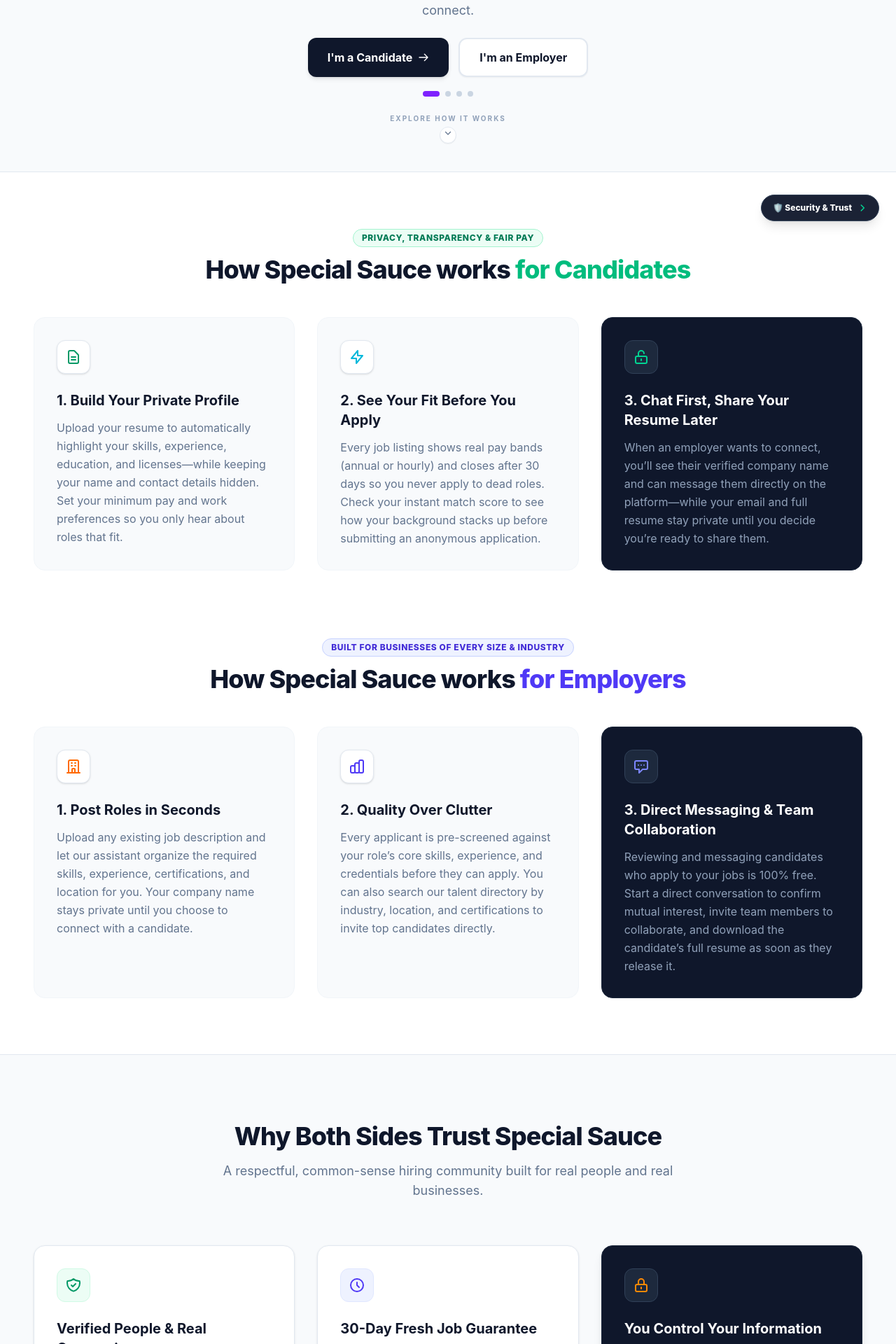
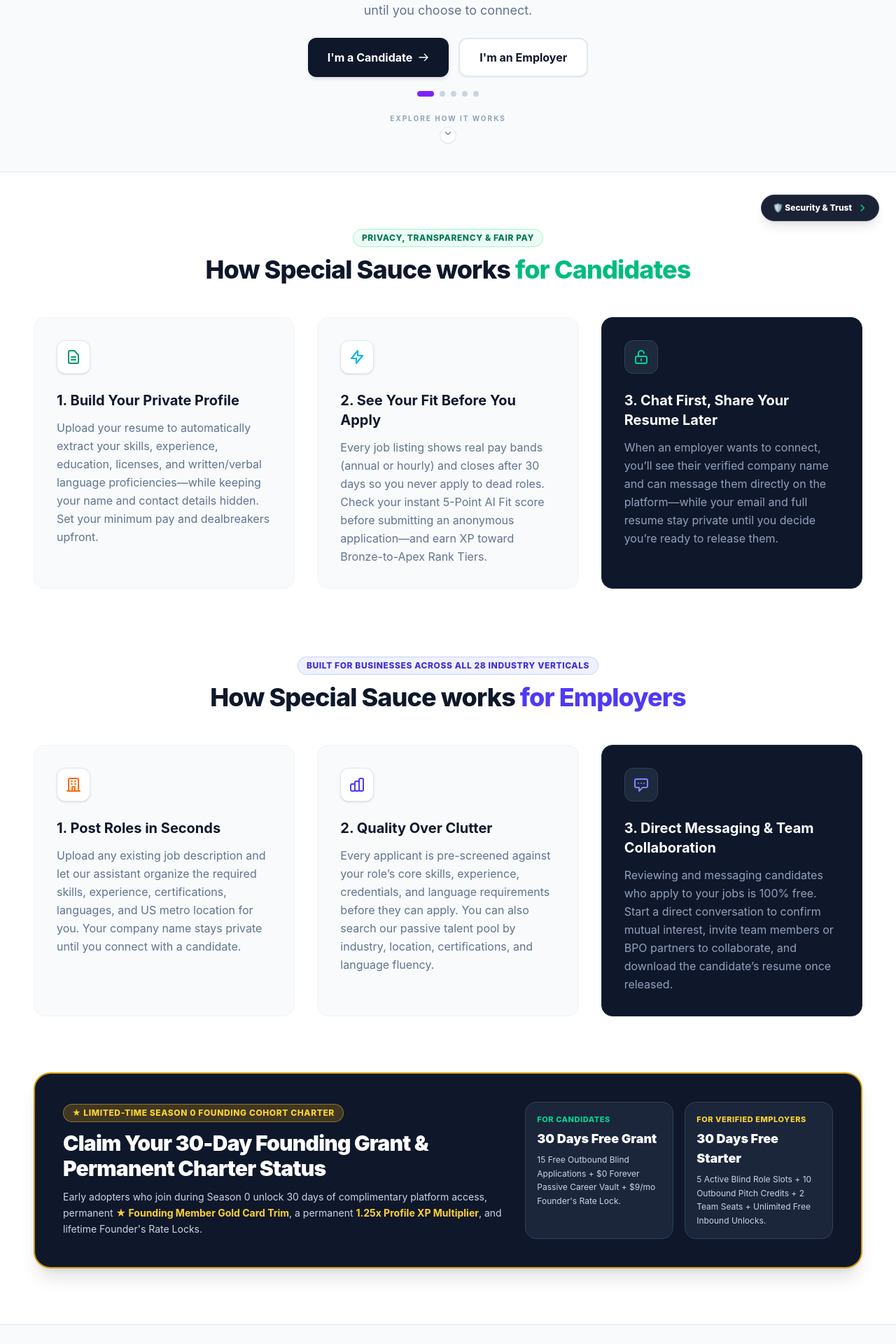
Before and after one commit to SpecialSauceIO/secure-job-board, a Next.js app: page / in a window 1280 px wide. Shown: the part 460-2380 px from the top of the page at 70% size. Built offline with nearby package versions, Linux system fonts and the light colour scheme.

Commit message:
Add 30-Day Season 0 Founding Grants slide #2 and increase hero slider interval to 9000ms

```diff
--- a/src/app/page.tsx
+++ b/src/app/page.tsx
@@ -8,13 +8,14 @@ export default function LandingPage() {
   const [currentSlide, setCurrentSlide] = useState(0)
   const [showTechDocsModal, setShowTechDocsModal] = useState(false)
 
-  // Cycles through slides 0, 1, 2, and 3 every 7 seconds (7000ms)
+  // Cycles through slides 0, 1, 2, 3, and 4 every 9 seconds (9000ms)
+  // Using [currentSlide] in the dependency array also resets the 9s timer if a user clicks a dot manually
   useEffect(() => {
     const timer = setInterval(() => {
-      setCurrentSlide((prev) => (prev === 3 ? 0 : prev + 1))
-    }, 7000)
+      setCurrentSlide((prev) => (prev === 4 ? 0 : prev + 1))
+    }, 9000)
     return () => clearInterval(timer)
-  }, [])
+  }, [currentSlide])
 
   const scrollToHowItWorks = () => {
     const el = document.getElementById('how-it-works')
@@ -70,7 +71,7 @@ export default function LandingPage() {
             </Link>
           </div>
 
-          {/* CENTERED: Tagline (With generous breathing room now that nav links are removed) */}
+          {/* CENTERED: Tagline */}
           <div className="absolute left-1/2 -translate-x-1/2 hidden lg:flex items-center gap-4 pointer-events-none">
             <span className="h-5 w-px bg-slate-200"></span>
             <p className="text-[11px] font-bold text-slate-500 tracking-[0.15em] uppercase whitespace-nowrap">
@@ -101,7 +102,7 @@ export default function LandingPage() {
       <section className="relative pt-28 pb-10 px-6 md:px-12 max-w-7xl mx-auto flex flex-col items-center text-center">
         {/* Cross-fading text container */}
         <div className="grid [grid-template-areas:'stack'] mb-6 w-full place-items-center">
-          {/* SLIDE 0: Universal Opening Slide */}
+          {/* SLIDE 0 (Slide #1): Universal Opening Slide */}
           <div
             className={`[grid-area:stack] bg-slate-50 flex flex-col items-center transition-all duration-700 ${
               currentSlide === 0
@@ -114,7 +115,7 @@ export default function LandingPage() {
                 <span className="animate-ping absolute inline-flex h-full w-full rounded-full bg-violet-400 opacity-75"></span>
                 <span className="relative inline-flex rounded-full h-2 w-2 bg-violet-600"></span>
               </span>
-              Built for Every Industry • Privacy-First Hiring
+              28 Industry Verticals • Privacy-First Hiring
             </div>
             <h1 className="text-4xl sm:text-5xl md:text-6xl font-extrabold text-slate-900 tracking-tight leading-[1.1] max-w-4xl mb-4">
               Changing the Hiring{' '}
@@ -125,14 +126,45 @@ export default function LandingPage() {
               For good.
             </h1>
             <p className="text-base md:text-lg text-slate-500 max-w-2xl leading-relaxed">
-              Whether you work in Healthcare, Finance, Skilled Trades, Education, Operations, or Tech—we replace black-hole job boards with upfront pay transparency, skill-first matching, and complete privacy until you choose to connect.
+              Whether you work in Healthcare, Hospitality, Finance, Skilled Trades, Agriculture, Government, or Tech—we replace black-hole job boards with upfront pay transparency, skill-and-language matching, and complete privacy until you choose to connect.
             </p>
           </div>
 
-          {/* SLIDE 1: No Ghost Jobs or Spam */}
+          {/* SLIDE 1 (Slide #2): 30-Day Season 0 Founding Grants */}
           <div
             className={`[grid-area:stack] bg-slate-50 flex flex-col items-center transition-all duration-700 ${
               currentSlide === 1
+                ? 'opacity-100 translate-y-0 z-10'
+                : 'opacity-0 pointer-events-none z-0'
+            }`}
+          >
+            <div className="inline-flex items-center gap-2 px-3.5 py-1 rounded-full bg-amber-100 border border-amber-300 text-amber-900 text-[11px] font-extrabold uppercase tracking-wide mb-5 shadow-2xs">
+              <span className="text-amber-600">★</span>
+              Season 0 Founding Cohort Now Open • 30-Day Charter Grants
+            </div>
+            <h1 className="text-4xl sm:text-5xl md:text-6xl font-extrabold text-slate-900 tracking-tight leading-[1.1] max-w-4xl mb-4">
+              30-Day{' '}
+              <span className="text-transparent bg-clip-text bg-gradient-to-r from-amber-500 via-orange-500 to-indigo-600">
+                Founding Grants.
+              </span>
+              <br />
+              Locked-in charter perks.
+            </h1>
+            <p className="text-base md:text-lg text-slate-500 max-w-2xl leading-relaxed">
+              Join during our initial Season 0 launch window to unlock a{' '}
+              <strong className="text-slate-700">
+                30-Day Founding Member Grant
+              </strong>
+              —including 15 free blind applications for verified Candidates, 30 days of Starter access (5 active role slots + 10 pitch credits) for Domain-Verified Employers, permanent{' '}
+              <strong className="text-slate-700">★ Gold Charter Trim</strong>, a{' '}
+              <strong className="text-slate-700">1.25x XP Rank Boost</strong>, and lifetime Founder&apos;s Rate Locks.
+            </p>
+          </div>
+
+          {/* SLIDE 2 (Slide #3): No Ghost Jobs or Spam */}
+          <div
+            className={`[grid-area:stack] bg-slate-50 flex flex-col items-center transition-all duration-700 ${
+              currentSlide === 2
                 ? 'opacity-100 translate-y-0 z-10'
                 : 'opacity-0 pointer-events-none z-0'
             }`}
@@ -157,10 +189,10 @@ export default function LandingPage() {
             </p>
           </div>
 
-          {/* SLIDE 2: Employers */}
+          {/* SLIDE 3 (Slide #4): Employers */}
           <div
             className={`[grid-area:stack] bg-slate-50 flex flex-col items-center transition-all duration-700 ${
-              currentSlide === 2
+              currentSlide === 3
                 ? 'opacity-100 translate-y-0 z-10'
                 : 'opacity-0 pointer-events-none z-0'
             }`}
@@ -181,14 +213,14 @@ export default function LandingPage() {
               Skip the resume pile.
             </h1>
             <p className="text-base md:text-lg text-slate-500 max-w-2xl leading-relaxed">
-              Stop sifting through hundreds of unqualified applications. Our smart matching evaluates real experience, skills, and certifications upfront—so only qualified, identity-verified candidates reach your hiring desk.
+              Stop sifting through hundreds of unqualified applications. Our 5-Point AI Match Radar evaluates real experience, skills, certifications, and written/verbal language fluency upfront—so only qualified, identity-verified candidates reach your desk.
             </p>
           </div>
 
-          {/* SLIDE 3: Candidates */}
+          {/* SLIDE 4 (Slide #5): Candidates */}
           <div
             className={`[grid-area:stack] bg-slate-50 flex flex-col items-center transition-all duration-700 ${
-              currentSlide === 3
+              currentSlide === 4
                 ? 'opacity-100 translate-y-0 z-10'
                 : 'opacity-0 pointer-events-none z-0'
             }`}
@@ -243,7 +275,7 @@ export default function LandingPage() {
           </Link>
         </div>
 
-        {/* Slide Indicators */}
+        {/* 5 Slide Indicators */}
         <div className="flex gap-2 mt-5 z-20 relative">
           <button
             onClick={() => setCurrentSlide(0)}
@@ -258,24 +290,33 @@ export default function LandingPage() {
             onClick={() => setCurrentSlide(1)}
             className={`w-2 h-2 rounded-full transition-all duration-300 cursor-pointer ${
               currentSlide === 1
+                ? 'bg-amber-500 w-6'
+                : 'bg-slate-300 hover:bg-slate-400'
+            }`}
+            aria-label="View 30-day Season 0 Founding Grants slide"
+          />
+          <button
+            onClick={() => setCurrentSlide(2)}
+            className={`w-2 h-2 rounded-full transition-all duration-300 cursor-pointer ${
+              currentSlide === 2
                 ? 'bg-orange-500 w-6'
                 : 'bg-slate-300 hover:bg-slate-400'
             }`}
             aria-label="View fresh jobs slide"
           />
           <button
-            onClick={() => setCurrentSlide(2)}
+            onClick={() => setCurrentSlide(3)}
             className={`w-2 h-2 rounded-full transition-all duration-300 cursor-pointer ${
-              currentSlide === 2
+              currentSlide === 3
                 ? 'bg-indigo-600 w-6'
                 : 'bg-slate-300 hover:bg-slate-400'
             }`}
             aria-label="View employer slide"
           />
           <button
-            onClick={() => setCurrentSlide(3)}
+            onClick={() => setCurrentSlide(4)}
             className={`w-2 h-2 rounded-full transition-all duration-300 cursor-pointer ${
-              currentSlide === 3
+              currentSlide === 4
                 ? 'bg-emerald-500 w-6'
                 : 'bg-slate-300 hover:bg-slate-400'
             }`}
@@ -309,7 +350,7 @@ export default function LandingPage() {
           </span>
         </button>
 
-        {/* Floating Bottom-Right Security & Trust Pill (Replaces the redundant "Learn More" scroll button!) */}
+        {/* Floating Bottom-Right Security & Trust Pill */}
         <button
           type="button"
           onClick={() => setShowTechDocsModal(true)}
@@ -372,7 +413,7 @@ export default function LandingPage() {
                   1. Build Your Private Profile
                 </h3>
                 <p className="text-slate-500 leading-relaxed">
-                  Upload your resume to automatically highlight your skills, experience, education, and licenses—while keeping your name and contact details hidden. Set your minimum pay and work preferences so you only hear about roles that fit.
+                  Upload your resume to automatically extract your skills, experience, education, licenses, and written/verbal language proficiencies—while keeping your name and contact details hidden. Set your minimum pay and dealbreakers upfront.
                 </p>
               </div>
 
@@ -397,7 +438,7 @@ export default function LandingPage() {
                   2. See Your Fit Before You Apply
                 </h3>
                 <p className="text-slate-500 leading-relaxed">
-                  Every job listing shows real pay bands (annual or hourly) and closes after 30 days so you never apply to dead roles. Check your instant match score to see how your background stacks up before submitting an anonymous application.
+                  Every job listing shows real pay bands (annual or hourly) and closes after 30 days so you never apply to dead roles. Check your instant 5-Point AI Fit score before submitting an anonymous application—and earn XP toward Bronze-to-Apex Rank Tiers.
                 </p>
               </div>
 
@@ -424,7 +465,7 @@ export default function LandingPage() {
                     3. Chat First, Share Your Resume Later
                   </h3>
                   <p className="text-slate-400 leading-relaxed">
-                    When an employer wants to connect, you’ll see their verified company name and can message them directly on the platform—while your email and full resume stay private until you decide you’re ready to share them.
+                    When an employer wants to connect, you’ll see their verified company name and can message them directly on the platform—while your email and full resume stay private until you decide you’re ready to release them.
                   </p>
                 </div>
               </div>
@@ -435,7 +476,7 @@ export default function LandingPage() {
           <div>
             <div className="text-center mb-12">
               <span className="inline-block px-3 py-1 rounded-full bg-indigo-50 border border-indigo-200 text-indigo-700 text-xs font-extrabold uppercase tracking-wider mb-3">
-                Built for Businesses of Every Size &amp; Industry
+                Built for Businesses Across All 28 Industry Verticals
               </span>
               <h2 className="text-4xl font-extrabold text-slate-900 tracking-tight">
                 How Special Sauce works{' '}
@@ -465,7 +506,7 @@ export default function LandingPage() {
                   1. Post Roles in Seconds
                 </h3>
                 <p className="text-slate-500 leading-relaxed">
-                  Upload any existing job description and let our assistant organize the required skills, experience, certifications, and location for you. Your company name stays private until you choose to connect with a candidate.
+                  Upload any existing job description and let our assistant organize the required skills, experience, certifications, languages, and US metro location for you. Your company name stays private until you connect with a candidate.
                 </p>
               </div>
 
@@ -490,7 +531,7 @@ export default function LandingPage() {
                   2. Quality Over Clutter
                 </h3>
                 <p className="text-slate-500 leading-relaxed">
-                  Every applicant is pre-screened against your role’s core skills, experience, and credentials before they can apply. You can also search our talent directory by industry, location, and certifications to invite top candidates directly.
+                  Every applicant is pre-screened against your role’s core skills, experience, credentials, and language requirements before they can apply. You can also search our passive talent pool by industry, location, certifications, and language fluency.
                 </p>
               </div>
 
@@ -517,7 +558,59 @@ export default function LandingPage() {
                     3. Direct Messaging &amp; Team Collaboration
                   </h3>
                   <p className="text-slate-400 leading-relaxed">
-                    Reviewing and messaging candidates who apply to your jobs is 100% free. Start a direct conversation to confirm mutual interest, invite team members to collaborate, and download the candidate’s full resume as soon as they release it.
+                    Reviewing and messaging candidates who apply to your jobs is 100% free. Start a direct conversation to confirm mutual interest, invite team members or BPO partners to collaborate, and download the candidate’s resume once released.
+                  </p>
+                </div>
+              </div>
+            </div>
+          </div>
+
+          {/* SEASON 0 FOUNDING COHORT SPOTLIGHT BANNER */}
+          <div className="mt-20 rounded-3xl bg-slate-900 text-white p-8 sm:p-10 border-2 border-amber-400/80 shadow-xl relative overflow-hidden">
+            <div className="absolute inset-0 opacity-15 bg-[radial-gradient(ellipse_at_top_right,_var(--tw-gradient-stops))] from-amber-400 via-indigo-900 to-slate-900 pointer-events-none" />
+            <div className="relative z-10 grid grid-cols-1 lg:grid-cols-12 gap-8 items-center">
+              <div className="lg:col-span-7 space-y-3">
+                <div className="inline-flex items-center gap-2 px-3 py-1 rounded-full bg-amber-400/20 border border-amber-300/40 text-amber-300 text-xs font-extrabold uppercase tracking-wider">
+                  ★ Limited-Time Season 0 Founding Cohort Charter
+                </div>
+                <h3 className="text-2xl sm:text-3xl font-black tracking-tight">
+                  Claim Your 30-Day Founding Grant &amp; Permanent Charter Status
+                </h3>
+                <p className="text-sm text-slate-300 leading-relaxed">
+                  Early adopters who join during Season 0 unlock 30 days of complimentary platform access, permanent{' '}
+                  <strong className="text-amber-300">
+                    ★ Founding Member Gold Card Trim
+                  </strong>
+                  , a permanent{' '}
+                  <strong className="text-amber-300">
+                    1.25x Profile XP Multiplier
+                  </strong>
+                  , and lifetime Founder&apos;s Rate Locks.
+                </p>
+              </div>
+
+              <div className="lg:col-span-5 grid grid-cols-1 sm:grid-cols-2 gap-4">
+                <div className="bg-slate-800/90 border border-slate-700 rounded-2xl p-4 space-y-1.5">
+                  <span className="text-[11px] font-extrabold uppercase tracking-wider text-emerald-400 block">
+                    For Candidates
+                  </span>
+                  <div className="text-lg font-black text-white">
+                    30 Days Free Grant
+                  </div>
+                  <p className="text-xs text-slate-300 leading-relaxed">
+                    15 Free Outbound Blind Applications + $0 Forever Passive Career Vault + $9/mo Founder&apos;s Rate Lock.
+                  </p>
+                </div>
+
+                <div className="bg-slate-800/90 border border-slate-700 rounded-2xl p-4 space-y-1.5">
+                  <span className="text-[11px] font-extrabold uppercase tracking-wider text-amber-300 block">
+                    For Verified Employers
+                  </span>
+                  <div className="text-lg font-black text-white">
+                    30 Days Free Starter
+                  </div>
+                  <p className="text-xs text-slate-300 leading-relaxed">
+                    5 Active Blind Role Slots + 10 Outbound Pitch Credits + 2 Team Seats + Unlimited Free Inbound Unlocks.
                   </p>
                 </div>
               </div>
@@ -708,7 +801,7 @@ export default function LandingPage() {
           className="fixed inset-0 z-50 bg-slate-950/70 backdrop-blur-xs flex items-center justify-center p-4 sm:p-6"
           onClick={() => setShowTechDocsModal(false)}
         >
-          {/* Single Unified Scroll Container so scrolling works even when cursor is over the dark header! */}
+          {/* Single Unified Scroll Container */}
           <div
             className="always-visible-scrollbar bg-slate-50 w-full max-w-4xl rounded-3xl border border-slate-200 shadow-2xl max-h-[86vh] relative"
             onClick={(e) => e.stopPropagation()}
@@ -741,7 +834,7 @@ export default function LandingPage() {
                 How Special Sauce Works Under the Hood
               </h2>
               <p className="text-slate-300 text-xs sm:text-sm leading-relaxed max-w-2xl">
-                Built so candidates and hiring managers across every industry get a simple, stress-free experience—backed by enterprise-grade identity verification, data minimization, and anti-harvesting guardrails.
+                Built so candidates and hiring managers across all 28 industry verticals get a simple, stress-free experience—backed by enterprise-grade identity verification, data minimization, and anti-harvesting guardrails.
               </p>
             </div>
 
@@ -757,7 +850,7 @@ export default function LandingPage() {
                     Staged Disclosure &amp; Signed Resume URLs
                   </h3>
                   <p className="text-xs sm:text-sm text-slate-600 leading-relaxed">
-                    When a candidate uploads a PDF resume, it is stored in a private, non-public vault. During initial discovery, employers only see an anonymized skill, experience, and credential matrix.
+                    When a candidate uploads a PDF resume, it is stored in a private, non-public vault. During initial discovery, employers only see an anonymized skill, experience, certification, and language matrix.
                   </p>
                   <ul className="text-xs text-slate-600 space-y-1.5 pt-2 border-t border-slate-100">
                     <li>
@@ -817,17 +910,17 @@ export default function LandingPage() {
                     4. Multi-Industry AI Matching &amp; Dealbreakers
                   </span>
                   <h3 className="text-lg font-extrabold text-slate-900">
-                    5-Point Radar &amp; Automatic Dealbreaker Enforcement
+                    5-Point Radar, Language Matrix &amp; Dealbreaker Firewall
                   </h3>
                   <p className="text-xs sm:text-sm text-slate-600 leading-relaxed">
                     Our matching engine evaluates candidates and roles across five dimensions: Technical/Role Skills, Experience Level, Role Alignment, Domain Expertise, and Culture/Soft Skills.
                   </p>
                   <ul className="text-xs text-slate-600 space-y-1.5 pt-2 border-t border-slate-100">
                     <li>
-                      • <strong>Practical Experience Parity:</strong> Roles that accept practical experience or industry certifications in lieu of a formal degree automatically weight hands-on experience equally.
+                      • <strong>Practical Experience &amp; Language Precision:</strong> Roles that accept practical experience in lieu of a degree weight hands-on skills equally, while verifying written/verbal language modality and proficiency.
                     </li>
                     <li>
-                      • <strong>Hard Dealbreaker Firewall:</strong> Employers are automatically blocked from pitching candidates if the role’s maximum budget falls below the candidate’s minimum salary expectation or violates their work model/employment type preferences.
+                      • <strong>Hard Dealbreaker Firewall:</strong> Employers are automatically blocked from pitching candidates if the role violates the candidate’s minimum salary expectation, work model, employment type, or language requirements.
                     </li>
                   </ul>
                 </div>
@@ -837,7 +930,7 @@ export default function LandingPage() {
               <div className="bg-white p-5 rounded-2xl border border-slate-200 flex flex-col sm:flex-row items-center justify-between gap-4">
                 <div>
                   <h4 className="text-sm font-extrabold text-slate-900">
-                    Ready to join Special Sauce?
+                    Ready to claim your 30-Day Season 0 Founding Grant?
                   </h4>
                   <p className="text-xs text-slate-500">
                     Create your free Candidate or Employer account in under two minutes.
```
